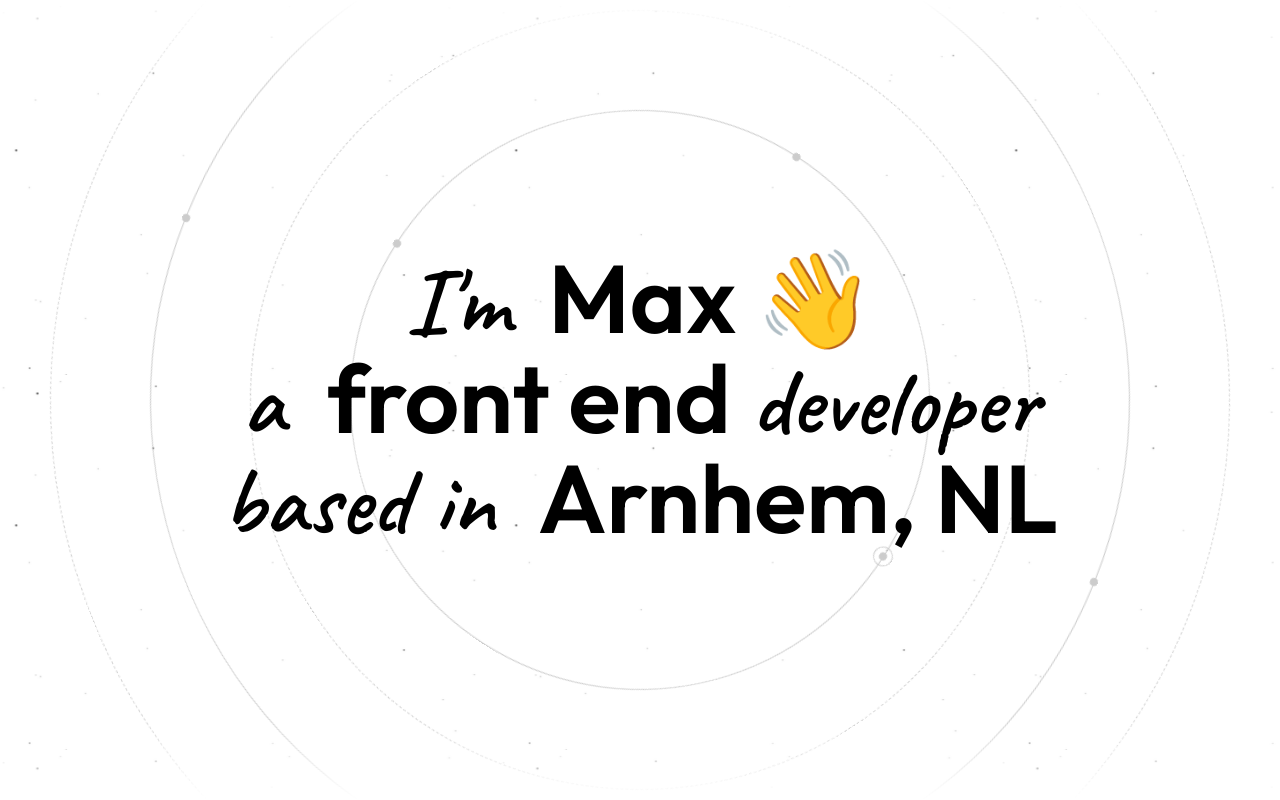
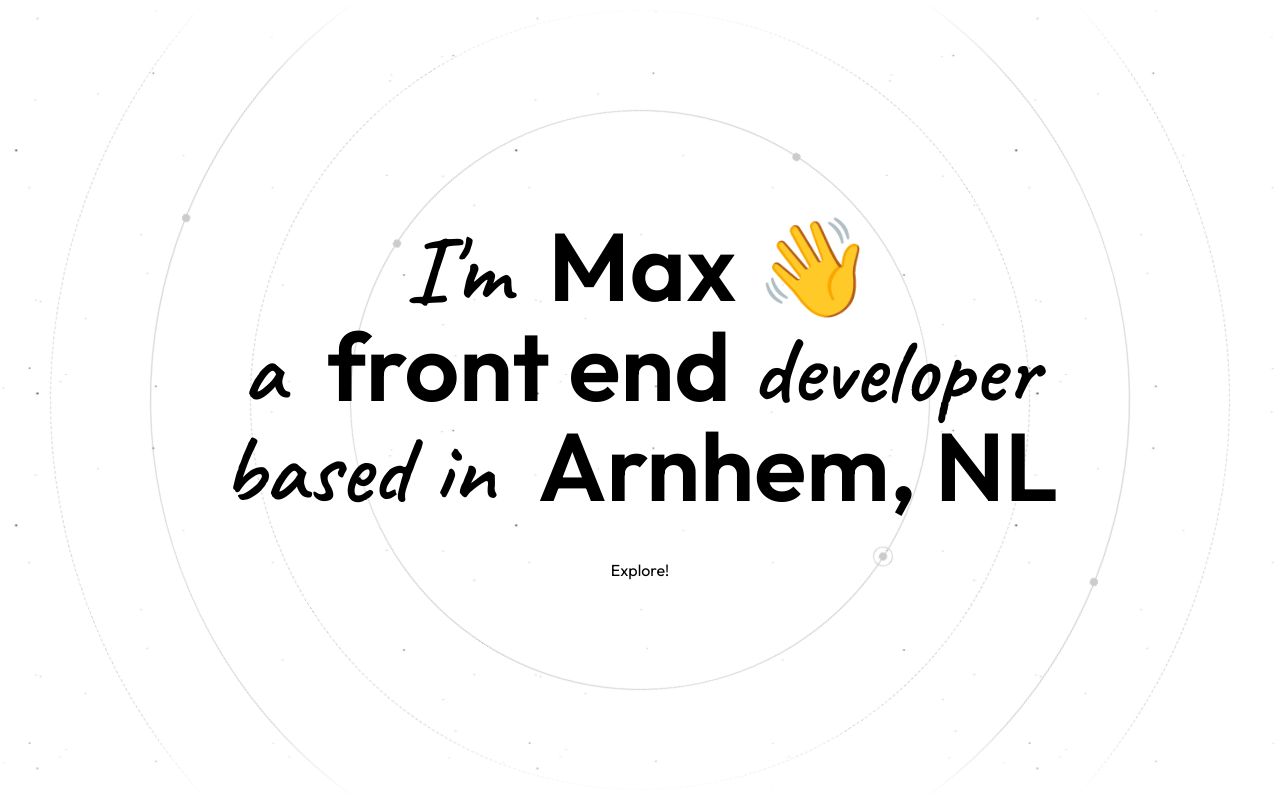
Before and after one commit to maxdevocht/PortfolioV3, a React (Vite) app: page / in a window 1280 px wide. Built offline with nearby package versions, Linux system fonts and the light colour scheme.

Commit message:
Update Hero.jsx

```diff
--- a/src/sections/Hero.jsx
+++ b/src/sections/Hero.jsx
@@ -124,7 +124,7 @@ const Hero = () => {
         className="absolute h-[444px] w-[444px] md:h-[1180px] md:w-[1180px] rounded-full border border-black/20 top-1/2 left-1/2 -translate-x-1/2 -translate-y-1/2 border-dashed"
       ></motion.div>
       {/* End Ring 4 */}
-      <div className="container relative mx-auto">
+      <div className="container flex flex-col items-center justify-center gap-10 relative mx-auto">
         <h1 className="text-6xl md:text-8xl md:leading-none font-semibold text-center">
           <span className="font-caveat text-6xl md:text-8xl md:leading-none font-semibold text-center mr-5">
             I&apos;m
@@ -142,7 +142,9 @@ const Hero = () => {
           Arnhem, NL
         </h1>
 
-        <div></div>
+        <div className="">
+          <button>Explore!</button>
+        </div>
         {/* <p className="text-lg md:text-xl text-white/70 mt-5 text-center max-w-xl mx-auto">
           Elevate your site&apos;s visibility effortlessly with AI, where smart
           technology meets user-friendly SEO tools.
```
